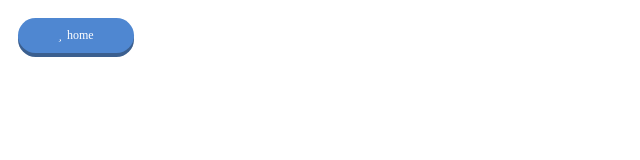
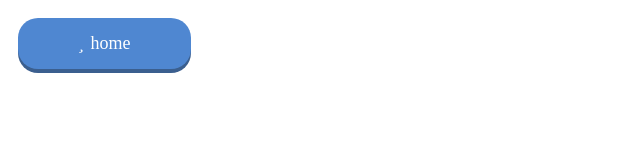
Before and after one commit to emmipup/emmipup, a plain HTML site: page home.html in a window 1280 px wide. Shown: the whole page, without its empty margins (0-640 px from the left). Drawn offline with Linux system fonts and the light colour scheme.

Commit message:
Update home.html

```diff
--- a/home.html
+++ b/home.html
@@ -244,7 +244,7 @@
 
 <body>
 
-  <button class="btn mid my-color rounded threeD" type="button" onclick="navigate()"> <i class="fa-thin fa-star"></i> </i> home</button>
+  <button class="btn large my-color rounded threeD" type="button" onclick="navigate()"> <i class="fa-thin fa-star"></i> </i> home</button>
 
   <script>
     function navigate() {
```
